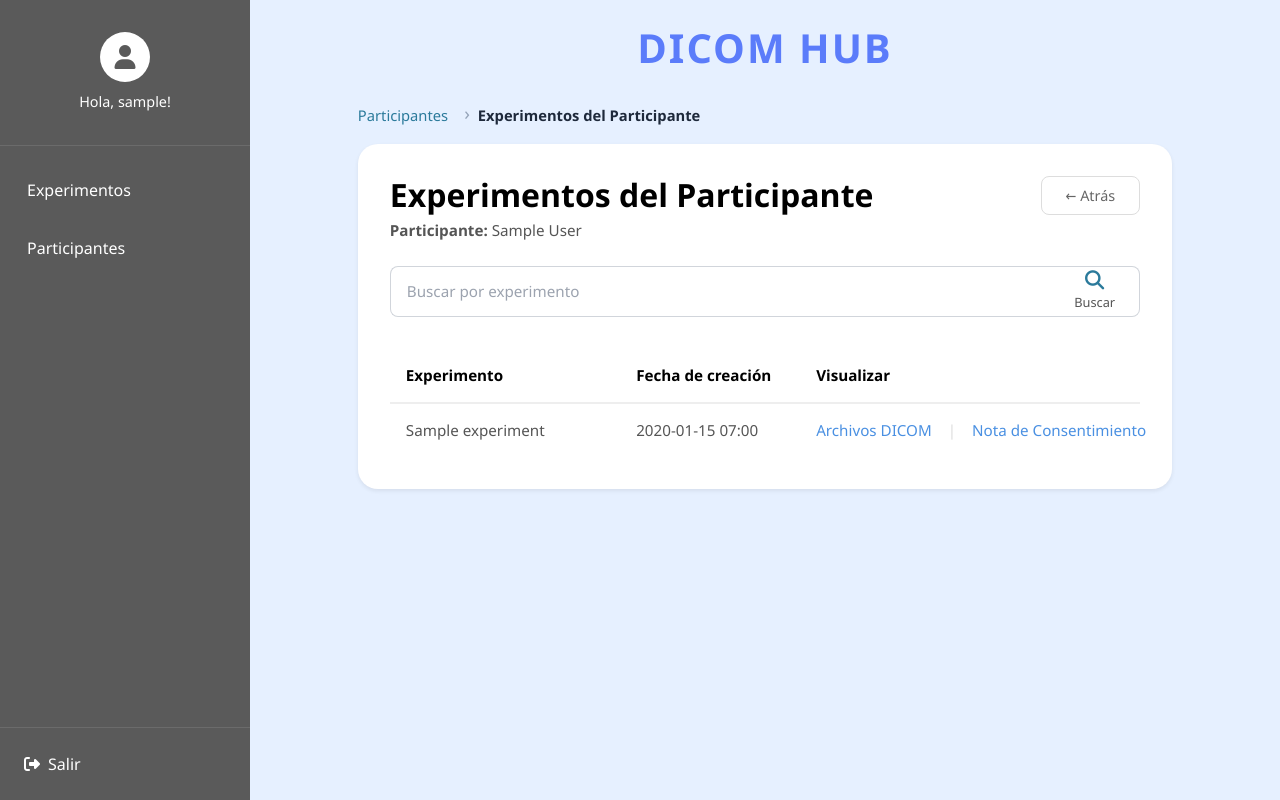
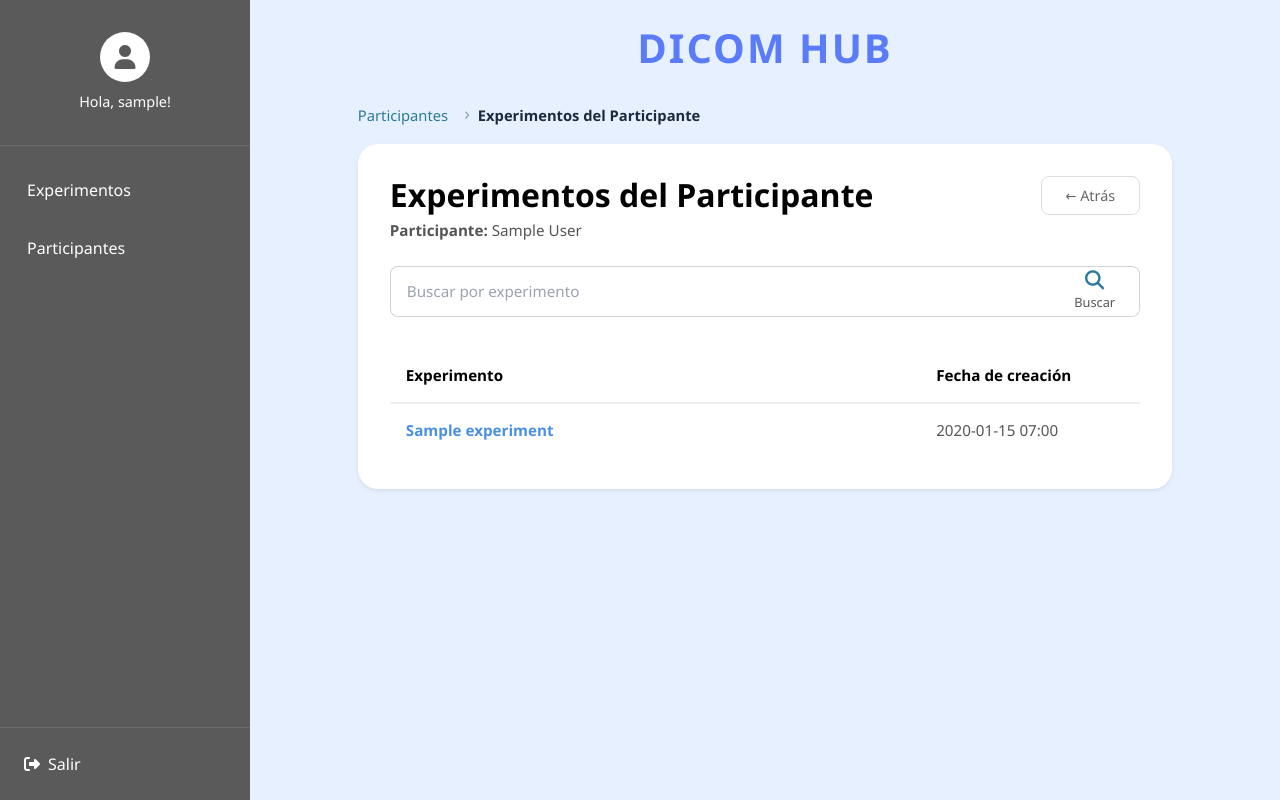
Before and after one commit to Garciasebas/DICOM-HUB, a Django app: page /participant/1/experiments/ in a window 1280 px wide. Run offline with Django 5.2, Linux system fonts and the light colour scheme; a user stored in the database is signed in; tables that the repository leaves empty hold one stand-in row (values such as "Sample post").

Commit message:
Mejorar navegacion y formato de participantes

```diff
--- a/dicom_project/dicom_app/templates/dicom_app/experiment_detail.html
+++ b/dicom_project/dicom_app/templates/dicom_app/experiment_detail.html
@@ -118,7 +118,7 @@
                         {% for ep in experiment_participants %}
                         <div class="participant-row-detail" style="display: grid; grid-template-columns: 2fr 1.5fr 40px; align-items: center; gap: 1rem; padding: 0.75rem 1rem; border-bottom: 1px solid #E2E8F0;">
                             <div class="participant-name-bold" title="{{ ep.participant.first_name }} {{ ep.participant.last_name }}">
-                                <a href="{% url 'participant_experiment_dicoms' ep.participant.pk experiment.pk %}" class="participant-name-link">
+                                <a href="{% url 'participant_experiment_dicoms' ep.participant.pk experiment.pk %}?from_experiment={{ experiment.pk }}" class="participant-name-link">
                                     {{ ep.participant.first_name }} {{ ep.participant.last_name }}
                                 </a>
                             </div>
--- a/dicom_project/dicom_app/templates/dicom_app/participant_dashboard.html
+++ b/dicom_project/dicom_app/templates/dicom_app/participant_dashboard.html
@@ -47,7 +47,7 @@
                             <tr>
                                 <th style="width: 45%;">Nombre del participante</th>
                                 <th style="width: 35%;">Última participación</th>
-                                <th style="text-align: right; width: 20%;">Visualizar</th>
+                                <th style="text-align: right; width: 20%;">Experimentos</th>
                             </tr>
                         </thead>
                         <tbody>
@@ -62,7 +62,7 @@
                                     {% endif %}
                                 </td>
                                 <td style="text-align: right;">
-                                    <a href="{% url 'participant_experiments' participant.pk %}" class="action-link">Detalles</a>
+                                    <a href="{% url 'participant_experiments' participant.pk %}" class="action-link">Ver experimentos</a>
                                 </td>
                             </tr>
                             {% empty %}
--- a/dicom_project/dicom_app/templates/dicom_app/participant_experiments.html
+++ b/dicom_project/dicom_app/templates/dicom_app/participant_experiments.html
@@ -74,32 +74,24 @@
                         <thead>
                             <tr>
                                 <th scope="col">Experimento</th>
-                                <th scope="col" style="width: 180px; white-space: nowrap;">Fecha de creación</th>
-                                <th scope="col" style="width: 340px; white-space: nowrap;">Visualizar</th>
+                                <th scope="col" style="width: 220px; white-space: nowrap;">Fecha de creación</th>
                             </tr>
                         </thead>
                         <tbody>
                             {% for experiment in experiments %}
                             <tr>
-                                <td style="word-wrap: break-word; overflow-wrap: break-word; word-break: normal; {% if from_experiment and experiment.pk == from_experiment.pk %}font-weight: 700; color: #000;{% else %}font-weight: 500; color: #555;{% endif %}">{{ experiment.name }}
+                                <td style="word-wrap: break-word; overflow-wrap: break-word; word-break: normal;">
+                                    <a href="{% url 'participant_experiment_dicoms' participant.pk experiment.pk %}{% if from_experiment %}?from_experiment={{ from_experiment.pk }}{% endif %}"
+                                        class="action-link" style="font-weight: 600;">
+                                        {{ experiment.name }}
+                                    </a>
                                 </td>
                                 <td style="white-space: nowrap;">{{ experiment.created_at|date:"Y-m-d H:i" }}
-                                </td>
-                                <td style="white-space: nowrap;">
-                                    <a href="{% url 'participant_experiment_dicoms' participant.pk experiment.pk %}{% if from_experiment %}?from_experiment={{ from_experiment.pk }}{% endif %}"
-                                        class="action-link" style="margin-right: 0.75rem;">
-                                        Archivos DICOM
-                                    </a>
-                                    <span style="color: #ddd;">|</span>
-                                    <a href="{% url 'view_consent_note' participant.pk experiment.pk %}" target="_blank"
-                                        class="action-link" style="margin-left: 0.75rem;">
-                                        Nota de Consentimiento
-                                    </a>
                                 </td>
                             </tr>
                             {% empty %}
                             <tr>
-                                <td colspan="3" style="text-align: center; padding: 40px; color: #95a5a6;">No se encontraron experimentos para este participante.</td>
+                                <td colspan="2" style="text-align: center; padding: 40px; color: #95a5a6;">No se encontraron experimentos para este participante.</td>
                             </tr>
                             {% endfor %}
                         </tbody>
--- a/dicom_project/dicom_app/views.py
+++ b/dicom_project/dicom_app/views.py
@@ -1036,7 +1036,7 @@ def update_participant_demographics_ajax(request, participant_id):
             'message': 'Datos del participante actualizados correctamente.',
             'first_name': participant.first_name,
             'last_name': participant.last_name,
-            'birth_date': participant.birth_date.strftime('%Y-%m-%d') if participant.birth_date else None,
+            'birth_date': participant.birth_date.strftime('%d-%m-%Y') if participant.birth_date else None,
             'sex': participant.sex,
             'sex_display': participant.get_sex_display() if participant.sex else 'No especificado'
         })
```
Also changed, not shown: dicom_project/dicom_app/templates/dicom_app/participant_experiment_dicoms.html (+16 -3 lines), dicom_project/dicom_app/tests/test_navigation.py (+95 -0 lines), dicom_project/dicom_app/tests/test_phase4_demographics.py (+13 -1 lines).
